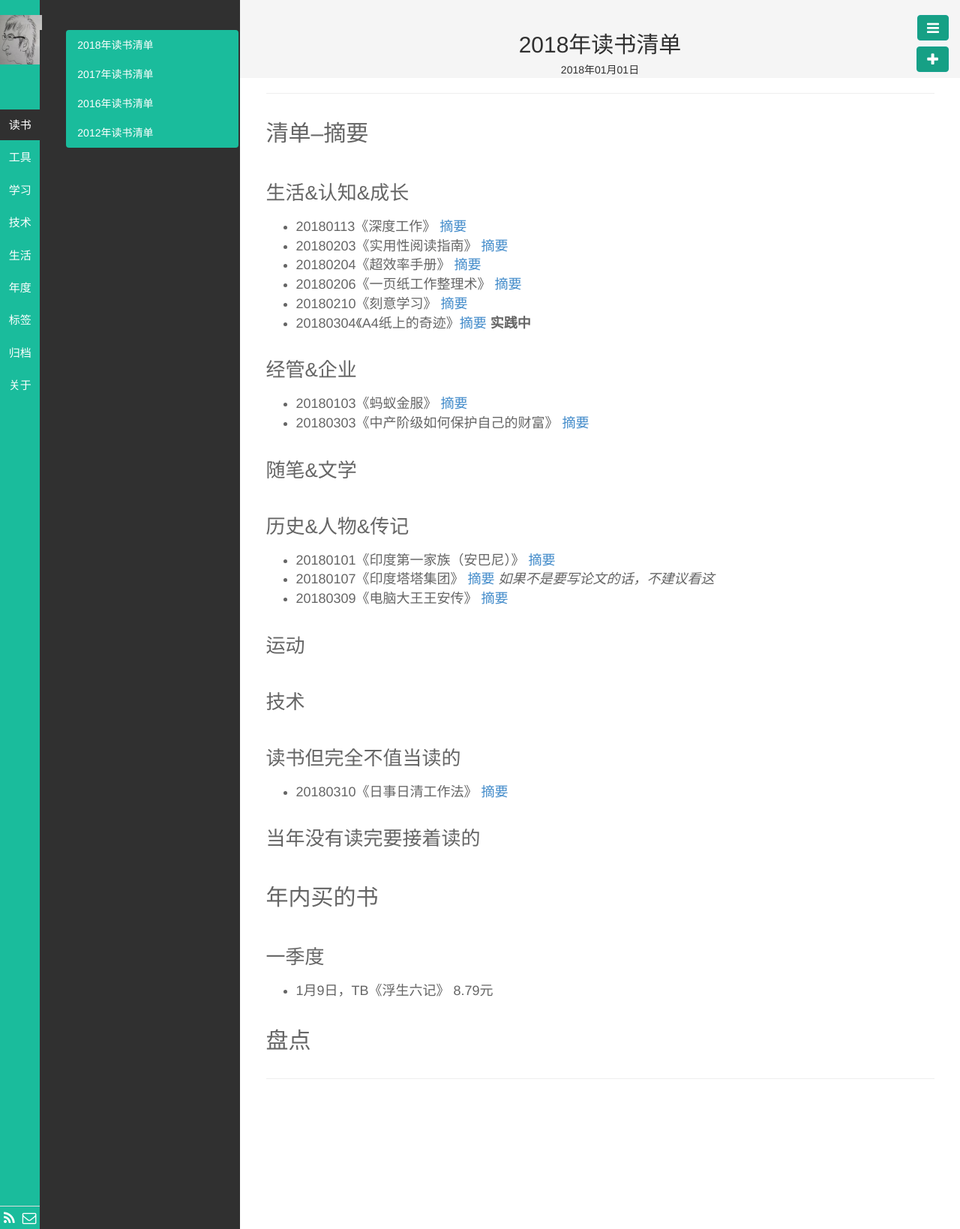
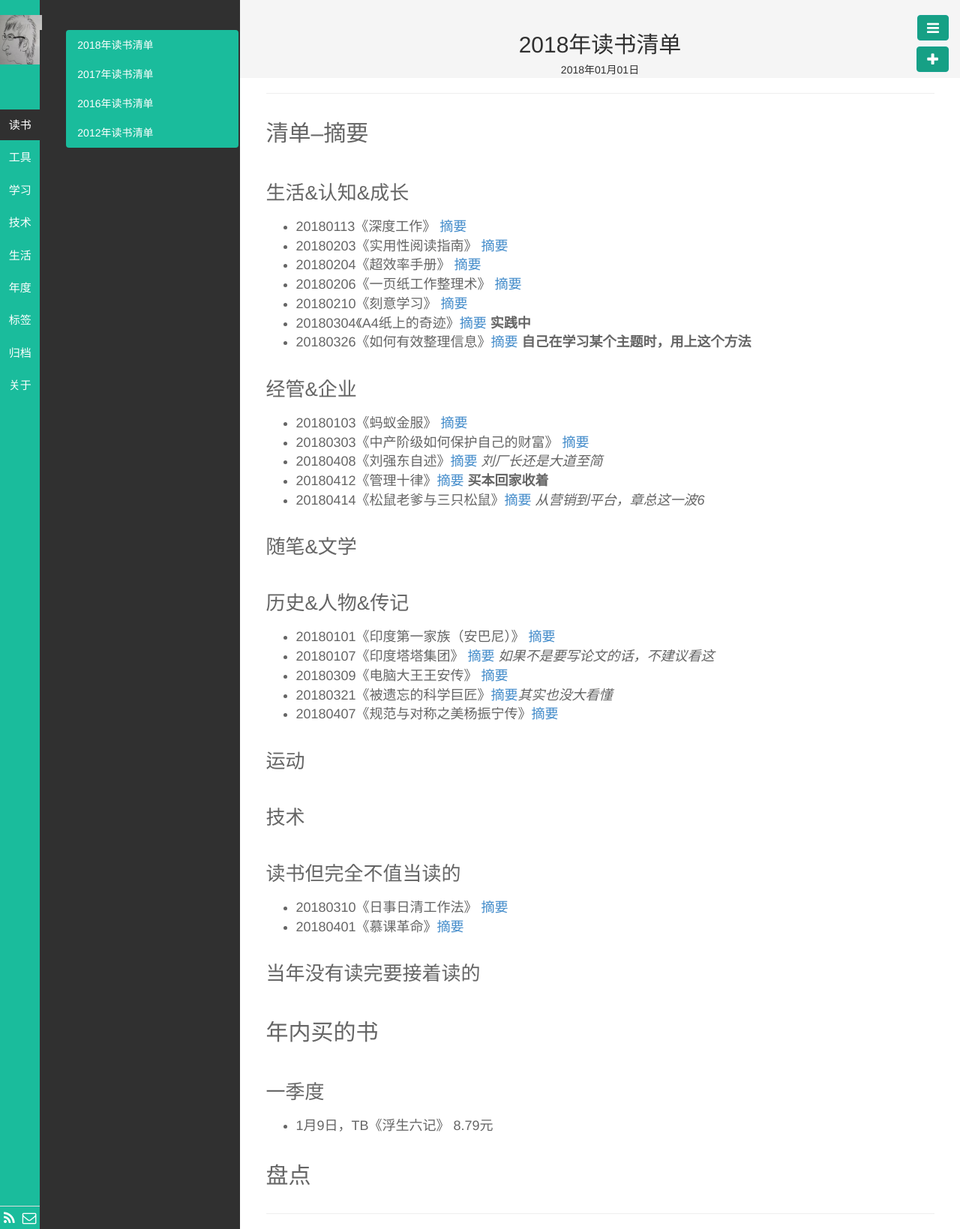
Before and after one commit to wolflion/blog, a Jekyll site: the page built from _posts/读书/2018-01-01-book-list-2018.md, in a window 1280 px wide. Shown: the whole page at 75% size. Built offline with Jekyll 4.4.1, drawn with Linux system fonts in a browser that asks for light colours.

Commit message:
20180415更新书单

```diff
--- a/_posts/读书/2018-01-01-book-list-2018.md
+++ b/_posts/读书/2018-01-01-book-list-2018.md
@@ -7,27 +7,35 @@ keywords:
 description:
 ---
 
-##  清单--摘要
-###  生活&认知&成长
+## 清单--摘要
+
+### 生活&认知&成长
+
 + 20180113《深度工作》 [摘要](https://www.jianshu.com/p/544069f05430)
 + 20180203《实用性阅读指南》 [摘要](https://www.jianshu.com/p/f003b80a2127)
 + 20180204《超效率手册》 [摘要](https://www.jianshu.com/p/cf0a46b6d0f2)
 + 20180206《一页纸工作整理术》 [摘要](https://www.jianshu.com/p/61fe11295a87)
 + 20180210《刻意学习》 [摘要](https://www.jianshu.com/p/0e32e881ab42)
 + 20180304《A4纸上的奇迹》[摘要](https://www.jianshu.com/p/dde7bb111646) **实践中**
++ 20180326《如何有效整理信息》[摘要](https://www.jianshu.com/p/c4c5ebd5763e) **自己在学习某个主题时，用上这个方法**
 
-###  经管&企业
+### 经管&企业
+
 + 20180103《蚂蚁金服》 [摘要](https://www.jianshu.com/p/04f09ec8a46d)
 + 20180303《中产阶级如何保护自己的财富》 [摘要](https://www.jianshu.com/p/34a1bd790d50)
++ 20180408《刘强东自述》[摘要](https://www.jianshu.com/p/d72b197df0be) *刘厂长还是大道至简*
++ 20180412《管理十律》[摘要](https://www.jianshu.com/p/e890f3b68647) **买本回家收着**
++ 20180414《松鼠老爹与三只松鼠》[摘要](https://www.jianshu.com/p/8339b2c0eff2) *从营销到平台，章总这一波6*
 
-
-###  随笔&文学
+### 随笔&文学
 
 
 ###  历史&人物&传记
 + 20180101《印度第一家族（安巴尼）》 [摘要](https://www.jianshu.com/p/eb71efc4dd14)
 + 20180107《印度塔塔集团》 [摘要](https://www.jianshu.com/p/af52d24a1fa3) *如果不是要写论文的话，不建议看这*
 + 20180309《电脑大王王安传》 [摘要](https://www.jianshu.com/p/b676c0435f24)
++ 20180321《被遗忘的科学巨匠》[摘要](https://www.jianshu.com/p/254987388041)*其实也没大看懂*
++ 20180407《规范与对称之美杨振宁传》[摘要]()
 
 ###  运动
 
@@ -37,6 +45,7 @@ description:
 
 ###  读书但完全不值当读的
 + 20180310《日事日清工作法》 [摘要](https://www.jianshu.com/p/ab6fdfb6c43c)
++ 20180401《慕课革命》[摘要]()
 
 ###  当年没有读完要接着读的
 
```
Also changed, not shown: _posts/思考/2017-10-12-How-to-start-refactor-system.md (added, +28 -0 lines).
